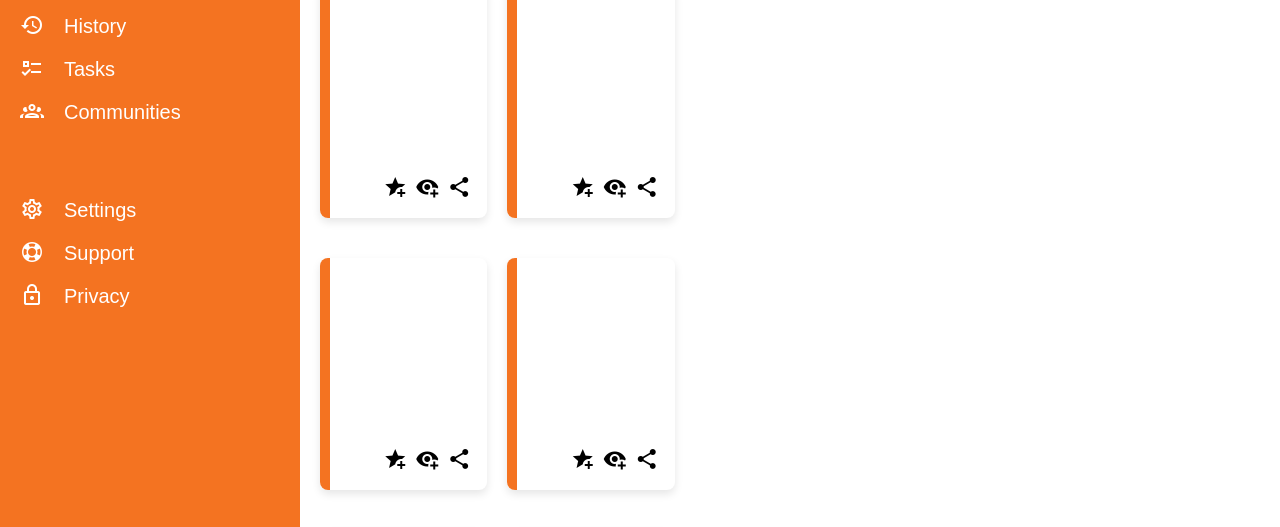
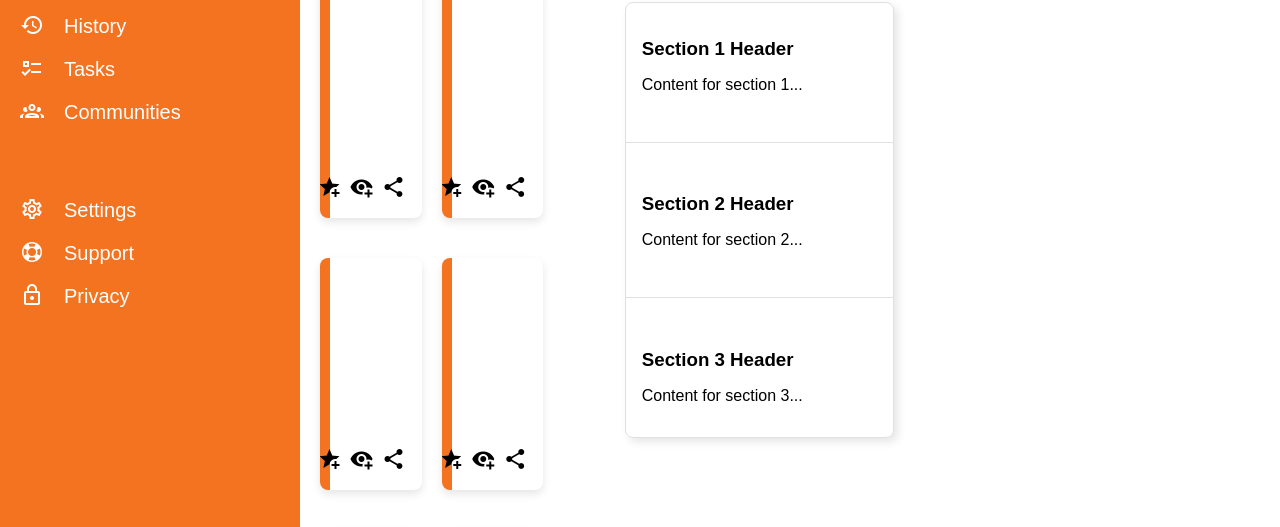
Before and after one commit to mcjacksonn/Admin-Dashboard, a plain HTML site: page index.html in a window 1280 px wide. Shown: the part 212-739 px from the top of the page. Drawn offline with Linux system fonts and the light colour scheme.

Commit message:
Update style.css

```diff
--- a/style.css
+++ b/style.css
@@ -227,6 +227,8 @@ body {
   flex-grow: 1;
   padding-left: 320px;
   padding-top: 130px; /* Adjusted to accommodate the fixed top-bar */
+  display: flex;
+  justify-content: space-between;
 }
 
 /* Responsive design adjustments */
@@ -312,3 +314,40 @@ body {
     flex: 0 1 100%; /* Each card takes up the full width */
   }
 }
+
+.body-section,
+.announcements-section {
+  /* Apply common styles for sections if needed */
+  flex: 1;
+  /* Add padding or other styles as needed */
+}
+
+.announcements-section {
+  /* Styles specific to announcements section */
+  max-width: 300px; /* Adjust width as needed */
+  padding: 16px;
+  margin-left: 20px; /* Spacing between the sections */
+  background-color: #ffffff; /* Or any color that fits your design */
+}
+
+.announcement-card {
+  border: 1px solid #e0e0e0; /* Border encompassing all sections */
+  border-radius: 8px; /* Optional rounded corners */
+  box-shadow: 4px 4px 8px rgba(0, 0, 0, 0.1); /* Gray shadow on the right and bottom */
+}
+
+.announcement-item {
+  padding: 16px;
+}
+
+.announcement-header {
+  font-weight: bold;
+  margin-bottom: 8px; /* Spacing between header and content */
+}
+
+hr {
+  border: 0;
+  height: 1px;
+  background-color: #e0e0e0; /* Color for the horizontal line */
+  margin: 16px 0; /* Spacing around the horizontal line */
+}
```
